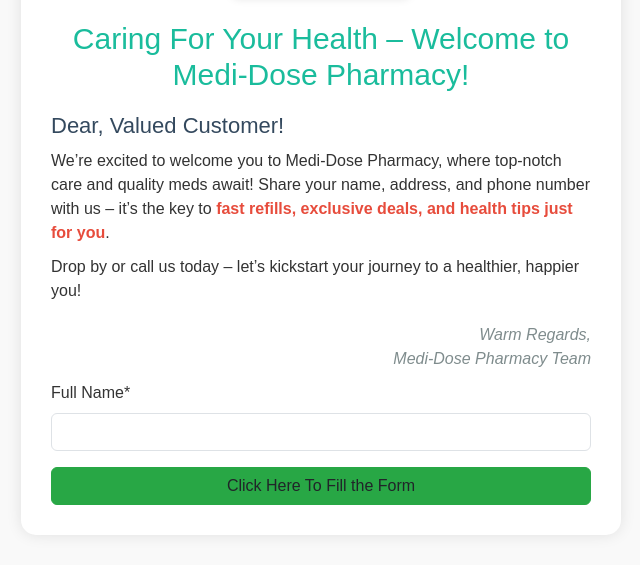
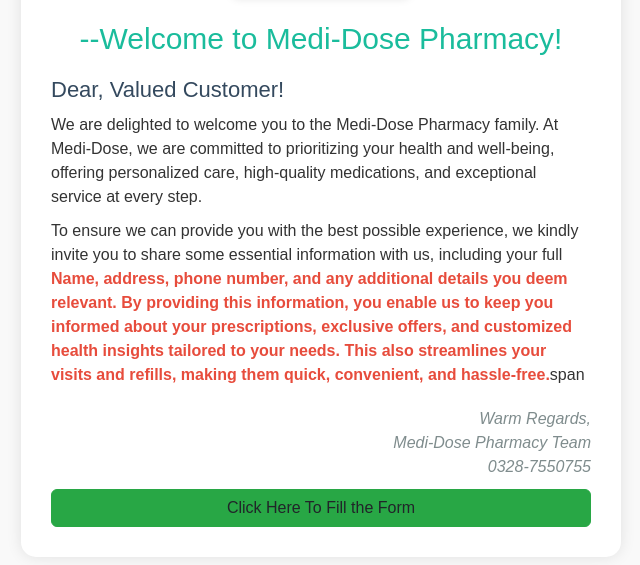
Before and after one commit to seekandshare/Medi-Dose-Form, a plain HTML site: page index.html in a window 1280 px wide. Shown: the part 153-718 px from the top of the page, without its empty margins (319-959 px from the left). Drawn offline with nearby package versions, Linux system fonts and the light colour scheme.

Commit message:
Update index.html

```diff
--- a/index.html
+++ b/index.html
@@ -115,21 +115,17 @@
     </style>
 </head>
 <div>
-    <h1>Caring For Your Health – Welcome to Medi-Dose Pharmacy!</h1>
+    <h1>--Welcome to Medi-Dose Pharmacy!</h1>
 
     <h2>Dear, Valued Customer!</h2>
 
-    <p>We’re excited to welcome you to Medi-Dose Pharmacy, where top-notch care and quality meds await! Share your name, address, and phone number with us – it’s the key to <span class="highlight">fast refills, exclusive deals, and health tips just for you</span>.</p>
+    <p>We are delighted to welcome you to the Medi-Dose Pharmacy family. At Medi-Dose, we are committed to prioritizing your health and well-being, offering personalized care, high-quality medications, and exceptional service at every step.</p>
 
-    <p>Drop by or call us today – let’s kickstart your journey to a healthier, happier you!</p>
+    <p>To ensure we can provide you with the best possible experience, we kindly invite you to share some essential information with us, including your full <span class="highlight"> Name, address, phone number, and any additional details you deem relevant. By providing this information, you enable us to keep you informed about your prescriptions, exclusive offers, and customized health insights tailored to your needs. This also streamlines your visits and refills, making them quick, convenient, and hassle-free.</span>span</p>
 
-    <p class="signature">Warm Regards,<br>Medi-Dose Pharmacy Team</p>
+    <p class="signature">Warm Regards,<br>Medi-Dose Pharmacy Team<br>0328-7550755</p>
     <form action="https://docs.google.com/forms/d/e/1FAIpQLScvD0WSlZuH242q71-hVfBxirzElgZTZdgs6A3mjZtDmH2PxA/viewform?usp=header">
-            <div class="mb-3">
-                <label class="form-label">Full Name*</label>
-                <input type="text" name="entry.413370666" class="form-control" required>
-            </div>
-            <button type="submit" class="btn submit-btn w-100">Click Here To Fill the Form</button>
+           <button type="submit" class="btn submit-btn w-100">Click Here To Fill the Form</button>
         </form>
     </div>
 </body>
```
